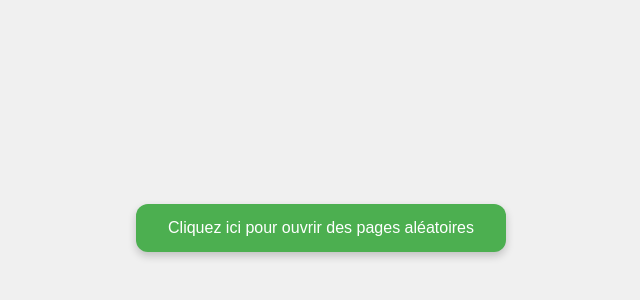
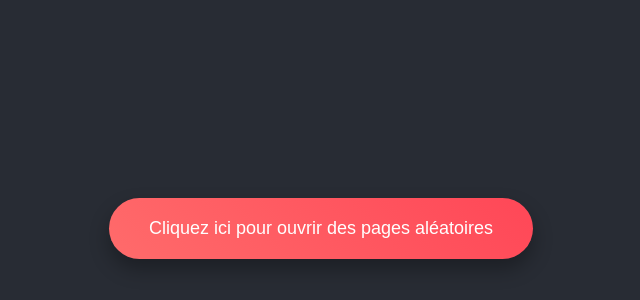
Before and after one commit to Lenny54000/redirection, a plain HTML site: page index.html in a window 1280 px wide. Shown: the part 172-472 px from the top of the page, without its empty margins (319-959 px from the left). Drawn offline with Linux system fonts and the light colour scheme.

Commit message:
Update index.html

```diff
--- a/index.html
+++ b/index.html
@@ -11,30 +11,26 @@
             align-items: center;
             height: 100vh;
             margin: 0;
-            font-family: Arial, sans-serif;
-            background-color: #f0f0f0;
+            font-family: 'Roboto', sans-serif;
+            background-color: #282c34;
+            color: #61dafb;
         }
 
         button {
-            background-color: #4CAF50;
+            background: linear-gradient(45deg, #ff6b6b, #ff4757);
             border: none;
             color: white;
-            padding: 15px 32px;
-            text-align: center;
-            text-decoration: none;
-            display: inline-block;
-            font-size: 16px;
-            margin: 4px 2px;
-            transition-duration: 0.4s;
+            padding: 20px 40px;
+            font-size: 18px;
+            border-radius: 50px;
+            box-shadow: 0 10px 20px rgba(0, 0, 0, 0.3);
             cursor: pointer;
-            border-radius: 12px;
-            box-shadow: 0 4px 8px 0 rgba(0,0,0,0.2);
+            transition: transform 0.3s ease, box-shadow 0.3s ease;
         }
 
         button:hover {
-            background-color: white;
-            color: black;
-            border: 2px solid #4CAF50;
+            transform: translateY(-5px);
+            box-shadow: 0 15px 30px rgba(0, 0, 0, 0.4);
         }
     </style>
     <script>
```
